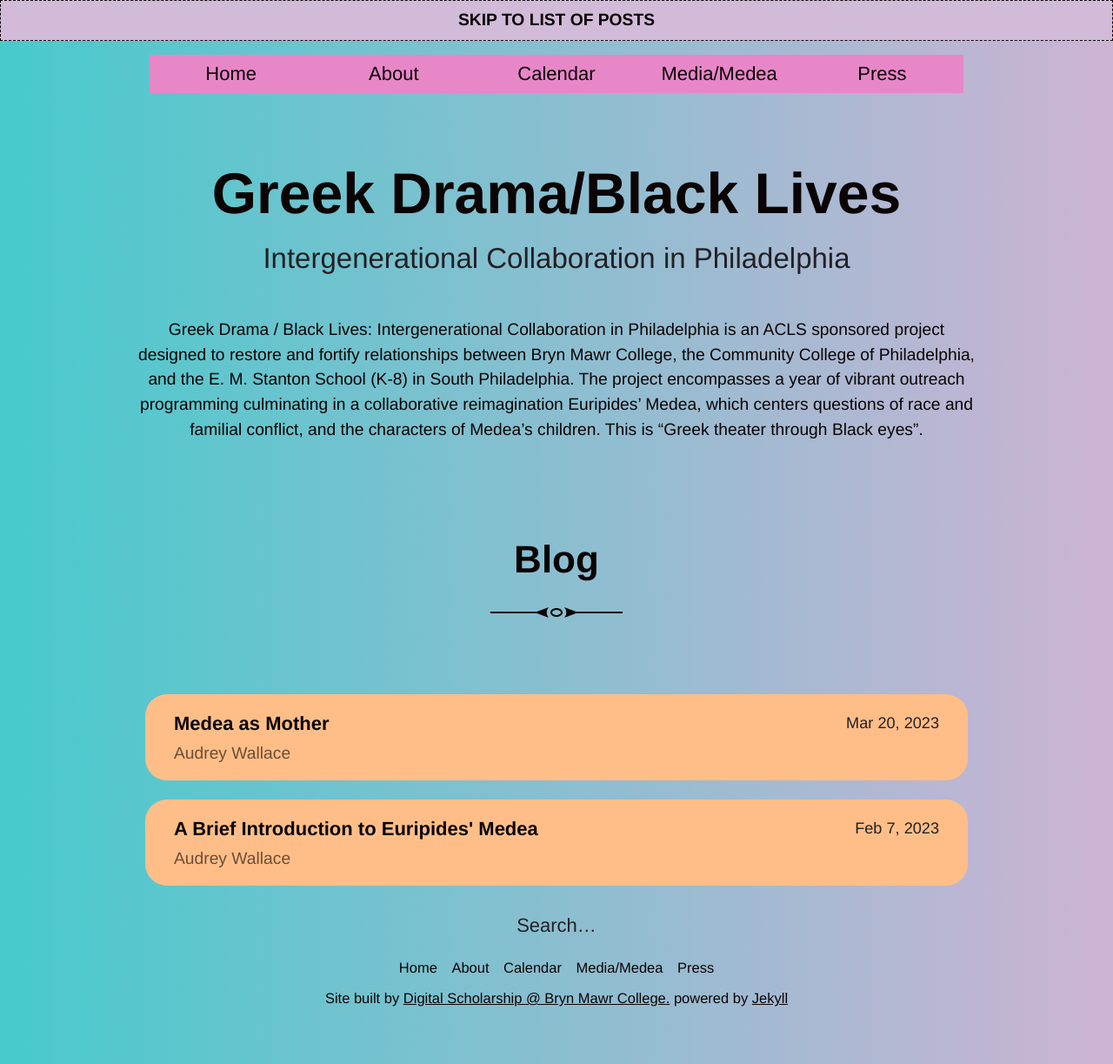
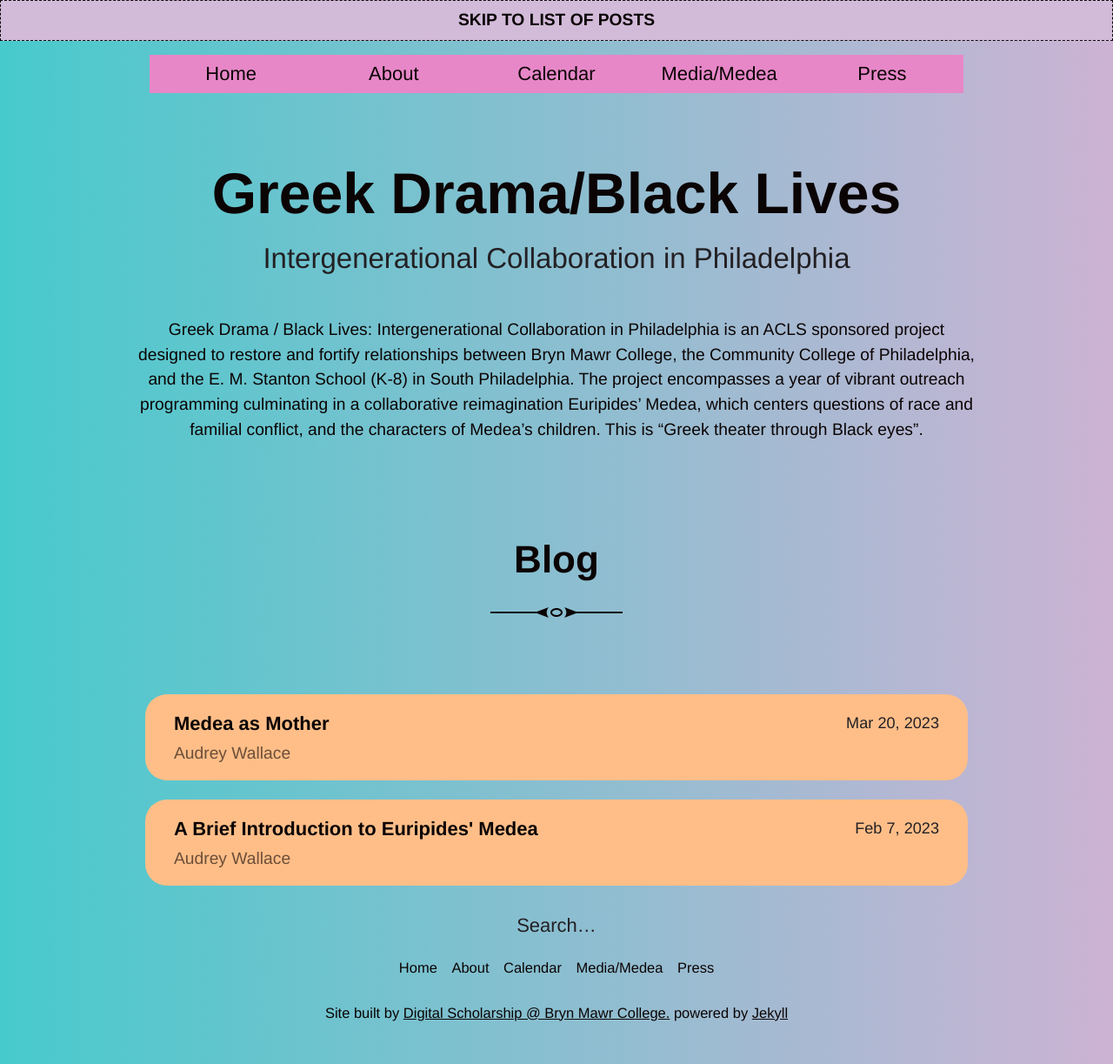
Before and after one commit to digbmc/media-medea, a Jekyll site: the page built from index.html, in a window 1280 px wide. Shown: the whole page at 87% size. Built offline with Jekyll 4.4.1, drawn with Linux system fonts in a browser that asks for light colours; the list of posts is cut into pages by our own code.

Commit message:
add paragraph margin

```diff
--- a/_sass/_base.scss
+++ b/_sass/_base.scss
@@ -93,6 +93,10 @@
   font-size: .75em;
 }
 
+p {
+  margin: .75em;
+}
+
 p > cite {
   display: block;
   text-align: right;
```
